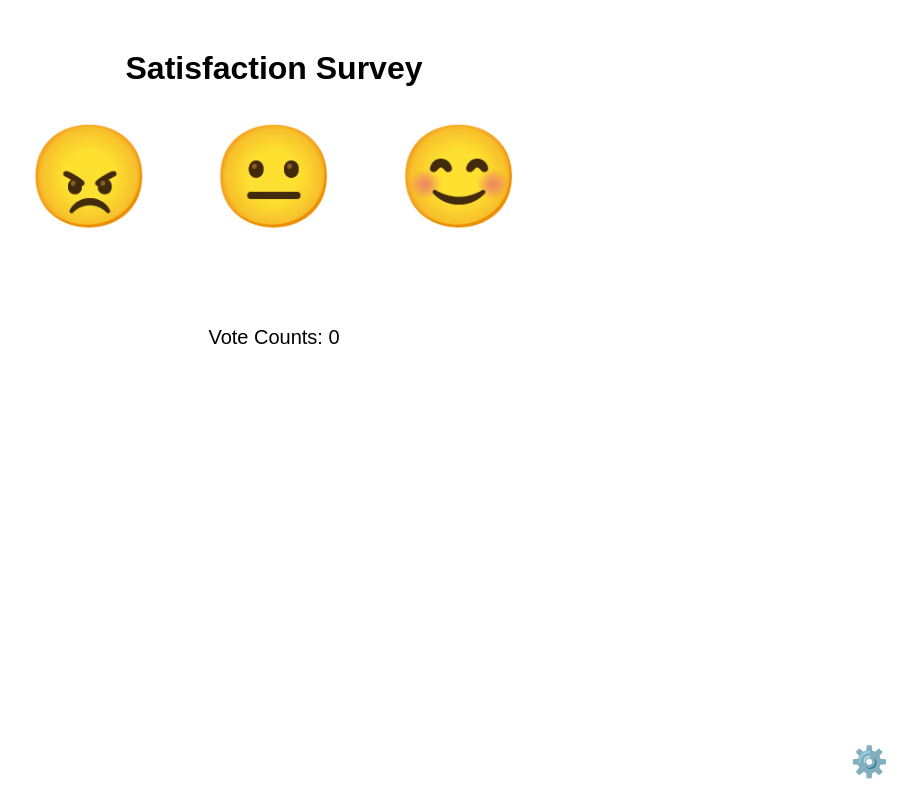
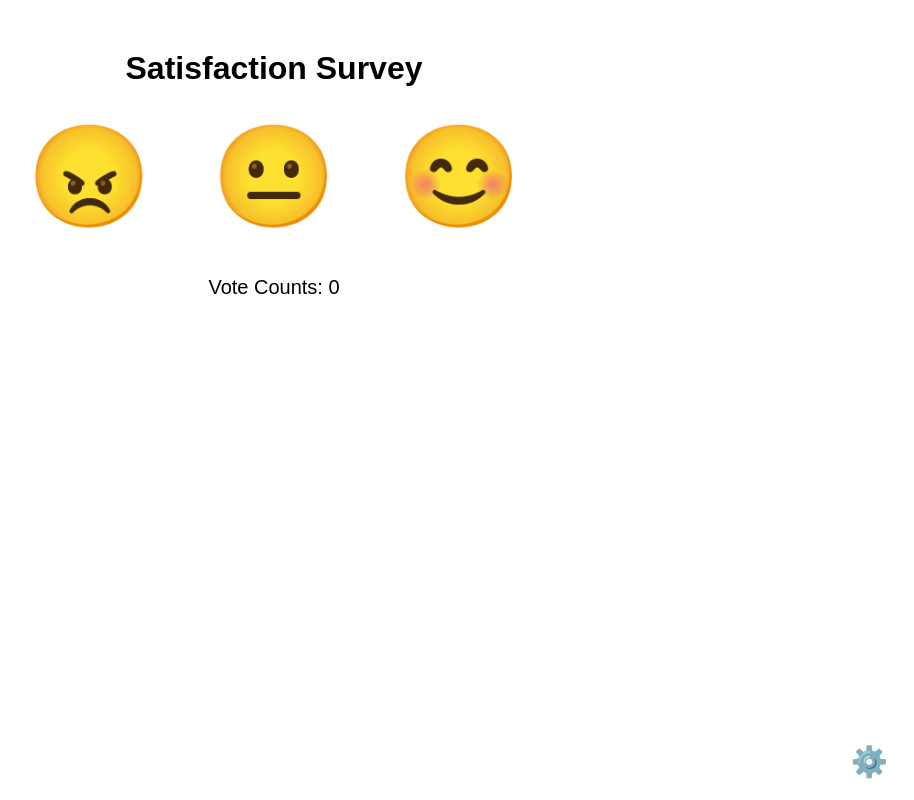
Before and after one commit to SJLin326/feedback, a plain HTML site: page index.html in a window 1280 px wide. Shown: the whole page, without its empty margins (366-1280 px from the left). Drawn offline with Linux system fonts and the light colour scheme.

Commit message:
Update index.html

```diff
--- a/index.html
+++ b/index.html
@@ -44,7 +44,7 @@
 
     #total-votes {
       font-size: 20px;
-      margin: 80px 0 10px;
+      margin: 30px 0 10px;
       text-align: center;
       width: 100%;
     }
```
